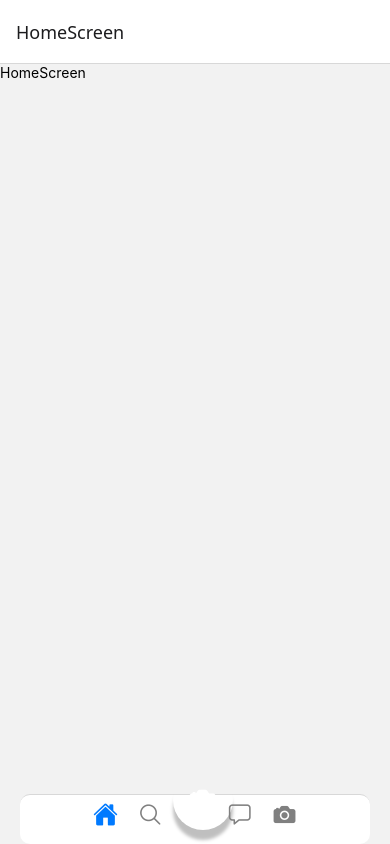
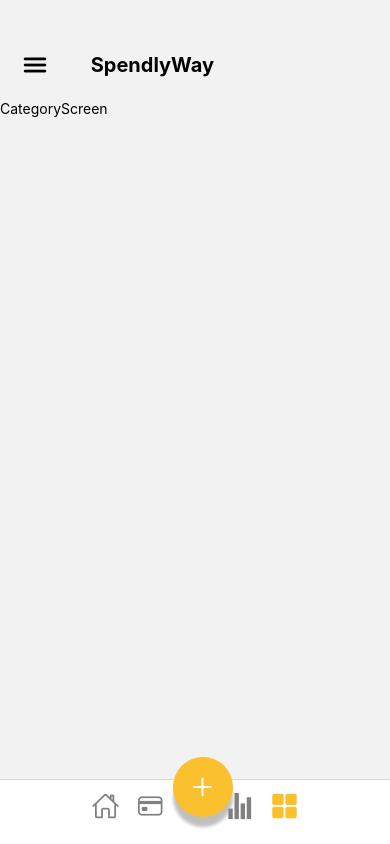
Before and after one commit to tsiaroFitia/SpendlyWay, a React Native app: screen /Category in a window 390 px wide. Built offline with nearby package versions, Linux system fonts and the light colour scheme.

Commit message:
component home / headerbalance

```diff
--- /dev/null
+++ b/src/components/HeaderTitle.js
@@ -0,0 +1,41 @@
+import { Text, View, StyleSheet, TouchableOpacity } from 'react-native'
+import React, { Component } from 'react'
+import { Ionicons } from '@expo/vector-icons'
+
+import Colors from '../outils/Colors';
+
+export default class HeaderTitle extends Component {
+  render() {
+    return (
+        <View style={styles.container}>
+            <TouchableOpacity>
+                <Ionicons name="menu" size={30} style={styles.icon} />
+            </TouchableOpacity>
+            <Text style={styles.text}>SpendlyWay</Text>
+
+        </View>
+
+    )
+  }
+}
+
+const styles = StyleSheet.create({
+    container: {
+        height: 100,
+        paddingTop: 30, // Espace sous la barre de statut
+        flexDirection: 'row',
+        alignItems: 'center',
+        justifyContent: 'space-between', // Écarte les éléments
+        paddingHorizontal: 20,
+        width: '60%',
+        position: 'relative', // Permet d'éviter des conflits de positionnement
+      },
+      icon: {
+        color: Colors.vert1,
+      },
+      text: {
+        fontSize: 20,
+        color: Colors.vert1,
+        fontWeight: 'bold',
+      },
+})
--- /dev/null
+++ b/src/components/Home/HeaderHomeScreen.js
@@ -0,0 +1,44 @@
+import { Text, View, StyleSheet, TouchableOpacity } from 'react-native'
+import React, { Component } from 'react'
+import { Ionicons } from '@expo/vector-icons';
+
+import Colors from '../../outils/Colors';
+
+
+export default class HeaderHomeScreen extends Component {
+  render() {
+    return (
+      <View style={styles.container}>
+        <Text style={styles.text}>Your Pocket Account</Text>
+        <TouchableOpacity>
+            <View style={styles.iconContainer}>
+               <Ionicons name="list" size={30} style={styles.icon} />
+            </View>
+
+        </TouchableOpacity>
+      </View>
+    )
+  }
+}
+
+const styles = StyleSheet.create({
+    container: {
+        backgroundColor: Colors.BleuFoncé,
+        height: 100,
+        paddingTop: 30, // Espace sous la barre de statut
+        flexDirection: 'row',
+        alignItems: 'center',
+        justifyContent: 'space-between', // Écarte les éléments
+        paddingHorizontal: 20,
+        width: '100%',
+        position: 'relative', // Permet d'éviter des conflits de positionnement
+      },
+      icon: {
+        color: Colors.JauneFoncé,
+      },
+      text: {
+        fontSize: 20,
+        color: Colors.BlancFond,
+        fontWeight: 'bold',
+      },
+})
--- /dev/null
+++ b/src/components/Home/TotalBalance.js
@@ -0,0 +1,159 @@
+import { Text, View, StyleSheet, TouchableOpacity } from 'react-native';
+import React, { Component } from 'react';
+import { Ionicons } from '@expo/vector-icons';
+import Colors from '../../outils/Colors';
+
+export default class TotalBalance extends Component {
+  state = {
+    showBalance: true,
+  };
+
+  toggleBalanceVisibility = () => {
+    this.setState((prevState) => ({
+      showBalance: !prevState.showBalance,
+    }));
+  };
+
+  handleRevenuePress = () => {
+    console.log('Revenu clicked');
+  };
+
+  handleExpensePress = () => {
+    console.log('Dépense clicked');
+  };
+
+  render() {
+    const { showBalance } = this.state;
+    return (
+      <View style={styles.container}>
+        <View style={styles.content}>
+          {/* Solde Section */}
+          <View style={styles.solde}>
+            <View style={styles.label}>
+              <Text style={styles.labelText}>Solde</Text>
+              <Text style={styles.balanceText}>
+                {showBalance ? '0,00' : '***'}
+              </Text>
+            </View>
+            <TouchableOpacity
+              style={styles.iconWrapper}
+              onPress={this.toggleBalanceVisibility}
+            >
+              <Ionicons
+                name={showBalance ? 'eye' : 'eye-off'}
+                size={30}
+                color={Colors.BleuFoncé}
+              />
+            </TouchableOpacity>
+          </View>
+
+          {/* Section Transactions */}
+          <View style={styles.transactionsolde}>
+            {/* Revenu */}
+            <TouchableOpacity
+              style={styles.transactionBox}
+              onPress={this.handleRevenuePress}
+            >
+              <Ionicons
+                name="arrow-up-circle-outline"
+                size={30}
+                color={Colors.Vert}
+                style={styles.iconLeft}
+              />
+              <View style={styles.transactionInfo}>
+                <Text style={styles.labelText}>Revenu</Text>
+                <Text style={styles.balanceText}>0,00</Text>
+              </View>
+            </TouchableOpacity>
+
+            {/* Dépense */}
+            <TouchableOpacity
+              style={styles.transactionBox}
+              onPress={this.handleExpensePress}
+            >
+              <Ionicons
+                name="arrow-down-circle-outline"
+                size={30}
+                color={Colors.Rouge}
+                style={styles.iconLeft}
+              />
+              <View style={styles.transactionInfo}>
+                <Text style={styles.labelText}>Dépense</Text>
+                <Text style={styles.balanceText}>0,00</Text>
+              </View>
+            </TouchableOpacity>
+          </View>
+        </View>
+      </View>
+    );
+  }
+}
+
+const styles = StyleSheet.create({
+  container: {
+    width: '100%',
+    height: '35%',
+    backgroundColor: Colors.BleuFoncé,
+    justifyContent: 'center',
+    alignItems: 'center',
+    position: 'relative',
+  },
+  content: {
+    backgroundColor: Colors.BlancFond,
+    width: '90%',
+    height: 200,
+    borderRadius: 12,
+    paddingHorizontal: 20,
+    paddingVertical: 30,
+    justifyContent: 'center',
+    position: 'absolute',
+    bottom: -90,
+    shadowColor: '#000',
+    shadowOpacity: 0.2,
+    shadowOffset: { width: 0, height: 2 },
+    shadowRadius: 5,
+  },
+  solde: {
+    flexDirection: 'row',
+    justifyContent: 'space-between',
+    alignItems: 'center',
+    marginBottom: 20,
+  },
+  label: {
+    flexDirection: 'column',
+  },
+  labelText: {
+    fontSize: 16,
+    color: Colors.BleuFoncé,
+  },
+  balanceText: {
+    fontSize: 24,
+    fontWeight: 'bold',
+    color: Colors.BleuFoncé,
+  },
+  iconWrapper: {
+    backgroundColor: Colors.JauneFoncé,
+    borderRadius: 25,
+    padding: 8,
+  },
+  transactionsolde: {
+    flexDirection: 'row',
+    justifyContent: 'space-between',
+    marginTop: 20,
+  },
+  transactionBox: {
+    flexDirection: 'row',
+    alignItems: 'center',
+    backgroundColor: Colors.BlancFond,
+    padding: 10,
+    borderRadius: 10,
+    width: '48%',
+    elevation: 3,
+  },
+  iconLeft: {
+    marginRight: 10,
+  },
+  transactionInfo: {
+    alignItems: 'flex-start',
+  },
+});
--- a/src/screen/NavigationScreen/TabBottom.js
+++ b/src/screen/NavigationScreen/TabBottom.js
@@ -1,36 +1,20 @@
-import { StyleSheet, Text, View, TouchableOpacity } from 'react-native'
-import React from 'react'
+import { StyleSheet, TouchableOpacity } from 'react-native';
+import React from 'react';
 import { createBottomTabNavigator } from '@react-navigation/bottom-tabs';
 import Ionicons from 'react-native-vector-icons/Ionicons';
 
 import Colors from '../../outils/Colors';
-import FontText from '../../outils/FontText';
 import AddTransactionScreen from '../ScreenBottomNavigation/AddTransactionScreen';
 import CardScreen from '../ScreenBottomNavigation/CardScreen';
 import CategoryScreen from '../ScreenBottomNavigation/CategoryScreen';
 import HomeScreen from '../ScreenBottomNavigation/HomeScreen';
 import RepportScreen from '../ScreenBottomNavigation/RepportScreen';
 
-
-
 const Tab = createBottomTabNavigator();
 
 const CustomAddButton = ({ children, onPress }) => (
   <TouchableOpacity
-    style={{
-      top: -25,
-      justifyContent: 'center',
-      alignItems: 'center',
-      backgroundColor: Colors.vert1,
-      width: 60,
-      height: 60,
-      borderRadius: 30,
-      shadowColor: '#000',
-      shadowOffset: { width: 0, height: 10 },
-      shadowOpacity: 0.25,
-      shadowRadius: 3.5,
-      elevation: 5,
-    }}
+    style={styles.addButton}
     onPress={onPress}
   >
     {children}
@@ -43,67 +27,80 @@
       screenOptions={({ route }) => ({
         tabBarIcon: ({ focused, color, size }) => {
           let iconName;
-
           switch (route.name) {
-            case 'HomeScreen':
+            case 'Home':
               iconName = focused ? 'home' : 'home-outline';
               break;
-            case 'CardScreen':
-              iconName = focused ? 'search' : 'search-outline';
+            case 'Card':
+              iconName = focused ? 'card' : 'card-outline';
               break;
-            case 'CategoryScreen':
-              iconName = 'camera';
+            case 'Repport':
+              iconName = focused ? 'stats-chart-sharp' : 'stats-chart-sharp';
               break;
-            case 'RepportScreen':
-              iconName = focused ? 'chatbox' : 'chatbox-outline';
+            case 'Category':
+              iconName = focused ? 'grid' : 'grid-outline';
               break;
-            case 'AddTransactionScreen':
-              iconName = focused ? 'person-circle' : 'person-circle-outline';
-              break;
+            default:
+              iconName = 'home-outline';
           }
-
-          return <Ionicons name={iconName} size={size} color={color} />;
+          return <Ionicons name={iconName} size={28} color={color} />;
         },
-        tabBarShowLabel: false,
-        tabBarStyle: {
-          position: 'absolute',
-          left: 20,
-          right: 20,
-          backgroundColor: '#FFFF',
-          borderRadius: 10,
-          height: 50,
-          alignItems: 'center',
-        },
-        tabBarActiveTintColor: Colors.vert1,
-        tabBarInactiveTintColor: 'gray',
+        tabBarStyle: styles.tabBarStyle,
+        tabBarActiveTintColor: Colors.JauneFoncé, // Couleur active des icônes
+        tabBarInactiveTintColor: 'gray', // Couleur inactive des icônes
+        tabBarLabelStyle: { display: 'none' }, // Cacher les labels sous les icônes
       })}
     >
-      <Tab.Screen name="HomeScreen" component={HomeScreen} style={styles.container}/>
-      <Tab.Screen name="CardScreen" component={CardScreen} style={styles.container}/>
+      <Tab.Screen name="Home" component={HomeScreen} options={{ headerShown: false }} />
+      <Tab.Screen name="Card" component={CardScreen} options={{ headerShown: false }} />
       <Tab.Screen
-        name="AddTransactionScreen"
+        name="Plus" // Pas de texte, juste un bouton pour ajouter
         component={AddTransactionScreen}
         options={{
-          tabBarIcon: ({ color }) => (
-            <Ionicons name="camera" size={30} color="white" />
+          tabBarIcon: () => (
+            <Ionicons name="add" size={30} color="white" />
           ),
           tabBarButton: (props) => <CustomAddButton {...props} />,
           headerShown: false,
         }}
       />
-      <Tab.Screen name="RepportScreen" component={RepportScreen} options={{ headerShown: false }}  style={styles.container}/>
-      <Tab.Screen name="CategoryScreen" component={CategoryScreen} options={{ headerShown: false }} style={styles.container} />
+      <Tab.Screen name="Repport" component={RepportScreen} options={{ headerShown: false }} />
+      <Tab.Screen name="Category" component={CategoryScreen} options={{ headerShown: false }} />
     </Tab.Navigator>
   );
 };
 
 export default TabBottom;
 
-
 const styles = StyleSheet.create({
-  container:{
-    textAlign:'center',
-    justifyContent:'center',
-    paddingBottom:10,
+  tabBarStyle: {
+    position: 'absolute',
+    paddingTop: 7,
+    left: 0,
+    right: 0,
+    bottom: 0,
+    backgroundColor: '#FFFF',
+    height: 65,
+    justifyContent: 'center',
+    alignItems: 'center',
+    shadowColor: '#000',
+    shadowOffset: { width: 0, height: 10 },
+    shadowOpacity: 0.25,
+    shadowRadius: 3.5,
+    elevation: 5,
   },
-})
+  addButton: {
+    top: -30,
+    justifyContent: 'center',
+    alignItems: 'center',
+    backgroundColor: Colors.JauneFoncé,
+    width: 60,
+    height: 60,
+    borderRadius: 30,
+    shadowColor: '#000',
+    shadowOffset: { width: 0, height: 10 },
+    shadowOpacity: 0.25,
+    shadowRadius: 3.5,
+    elevation: 5,
+  },
+});
--- a/src/screen/ScreenBottomNavigation/CardScreen.js
+++ b/src/screen/ScreenBottomNavigation/CardScreen.js
@@ -1,12 +1,24 @@
-import { Text, View } from 'react-native'
+import { Text, View , StyleSheet} from 'react-native'
 import React, { Component } from 'react'
+
+import Colors from '../../outils/Colors';
+import FontText from '../../outils/FontText';
+import HeaderTitle from '../../components/HeaderTitle';
 
 export default class CardScreen extends Component {
   render() {
     return (
-      <View>
+      <View styles={styles.container}>
+        <HeaderTitle/>
         <Text>CardScreen</Text>
       </View>
     )
   }
 }
+
+const styles = StyleSheet.create({
+   container:{
+     alignItems:'center',
+     justifyContent:'center',
+   },
+})
--- a/src/screen/ScreenBottomNavigation/CategoryScreen.js
+++ b/src/screen/ScreenBottomNavigation/CategoryScreen.js
@@ -1,12 +1,21 @@
-import { Text, View } from 'react-native'
+import { Text, View, StyleSheet } from 'react-native'
 import React, { Component } from 'react'
+
+import HeaderTitle from '../../components/HeaderTitle'
 
 export default class CategoryScreen extends Component {
   render() {
     return (
-      <View>
+      <View style={styles.container}>
+        <HeaderTitle/>
         <Text>CategoryScreen</Text>
       </View>
     )
   }
 }
+
+const styles = StyleSheet.create({
+  container:{
+
+  },
+})
--- a/src/screen/ScreenBottomNavigation/HomeScreen.js
+++ b/src/screen/ScreenBottomNavigation/HomeScreen.js
@@ -1,12 +1,29 @@
-import { Text, View } from 'react-native'
+import { Text, View, StyleSheet} from 'react-native'
 import React, { Component } from 'react'
+
+import HeaderHomeScreen from '../../components/Home/HeaderHomeScreen';
+import TotalBalance from '../../components/Home/TotalBalance';
+import { ScrollView } from 'react-native-gesture-handler';
 
 export default class HomeScreen extends Component {
   render() {
     return (
-      <View>
-        <Text>HomeScreen</Text>
+      <View style={styles.container}>
+        <HeaderHomeScreen/>
+        <TotalBalance/>
+        <ScrollView style={styles.content}>
+            <Text>Home</Text>
+        </ScrollView>
       </View>
     )
   }
 }
+
+const styles = StyleSheet.create({
+  container:{
+
+  },
+  content:{
+    top:'27%',
+  },
+})
--- a/src/screen/ScreenBottomNavigation/RepportScreen.js
+++ b/src/screen/ScreenBottomNavigation/RepportScreen.js
@@ -1,12 +1,20 @@
-import { Text, View } from 'react-native'
+import { Text, View, StyleSheet } from 'react-native'
 import React, { Component } from 'react'
+
+import HeaderTitle from '../../components/HeaderTitle'
 
 export default class RepportScreen extends Component {
   render() {
     return (
-      <View>
+      <View style={styles.container}>
+        <HeaderTitle/>
         <Text>RepportScreen</Text>
       </View>
     )
   }
 }
+
+const styles = StyleSheet.create({
+  container:{
+  },
+})
```
Also changed, not shown: src/components/Home/ShowBalanceAmount.js (added, +18 -0 lines).
